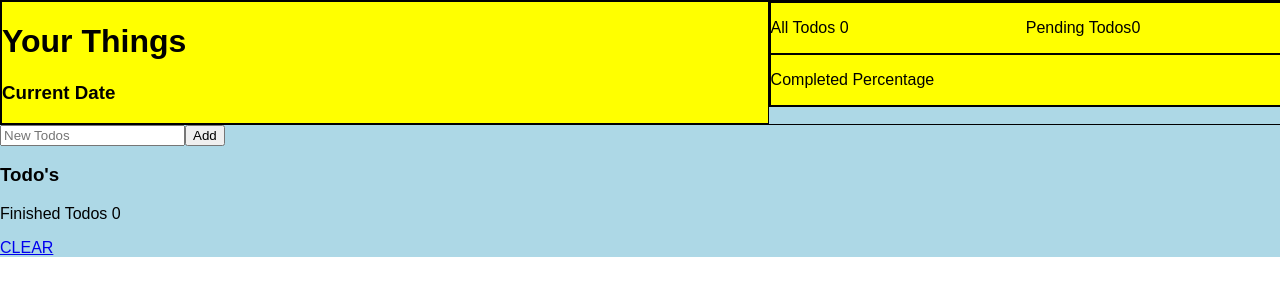
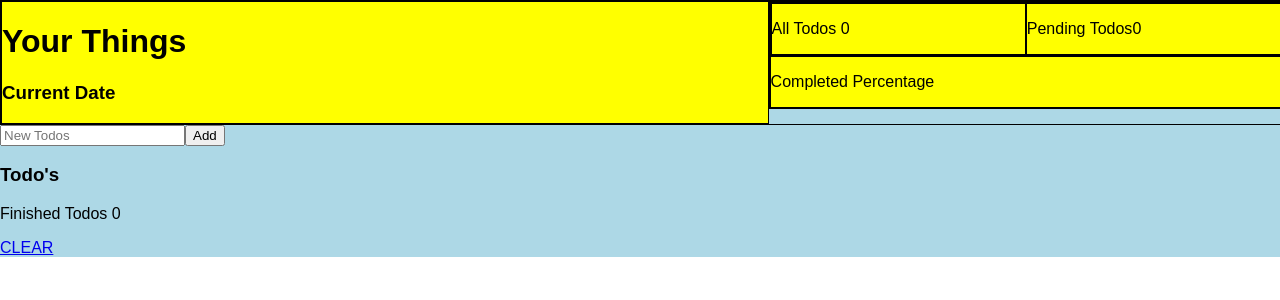
Before and after one commit to willsinn/react-todo-complete, a React (Create React App) app: page / in a window 1280 px wide. Shown: the top 300 px of the page. Built offline with nearby package versions, Linux system fonts and the light colour scheme.

Commit message:
refactored classes into divs, use div wrappers for percentage styling

```diff
--- a/src/App.css
+++ b/src/App.css
@@ -50,11 +50,14 @@ progress container and container content styles
 
 .total-todos {
   width: 50%;
+  border:1px solid black;
 
 }
 
 .pending-todos {
   width: 50%;
+  border:1px solid black;
+
 
 }
 
--- a/src/App.jsx
+++ b/src/App.jsx
@@ -66,8 +66,12 @@ class App extends Component {
 
                   <div className="progress-container">
                     <div className="total-pending-container">
-                      <p className="total-todos"> All Todos { this.state.todos.length }</p>
-                      <p className="pending-todos"> Pending Todos{ this.state.todos.filter((todo) => { return !todo.done }).length }</p>
+                      <div className="total-todos">
+                          <p>  All Todos { this.state.todos.length }</p>
+                      </div>
+                      <div className="pending-todos">
+                        <p> Pending Todos{ this.state.todos.filter((todo) => { return !todo.done }).length }</p>
+                      </div>
                     </div>
                     <div className="completed-percentage-container">
                       <p className="completed-percentage"> Completed Percentage </p>
```
